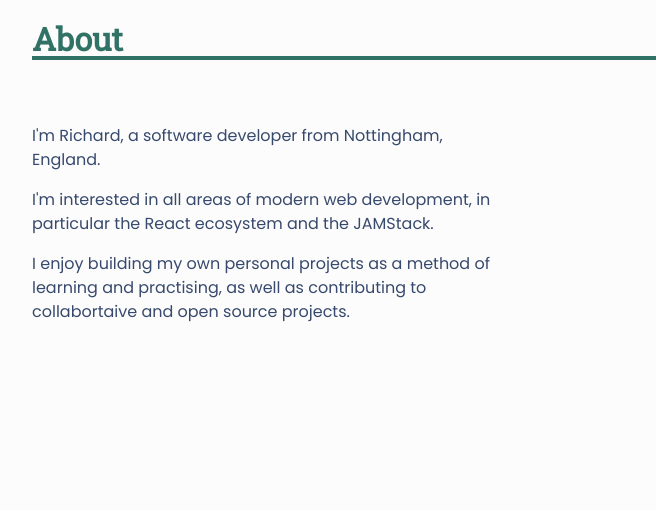
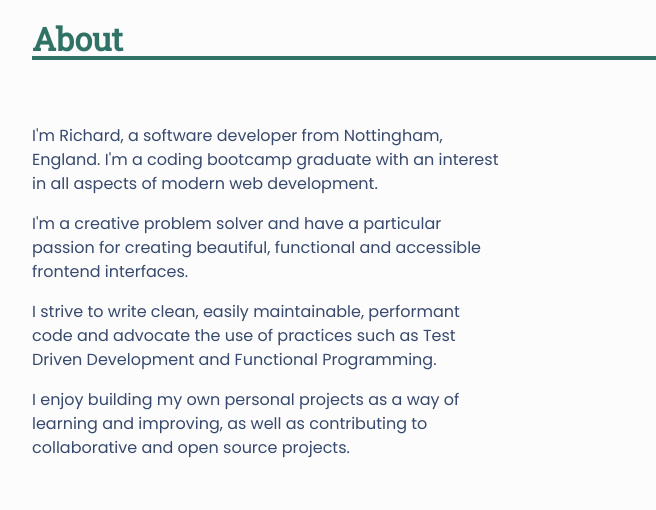
Before and after one commit to RichardBacon/personal-website, a Gatsby site: page / in a window 1280 px wide. Shown: the part 960-1470 px from the top of the page, 118-774 px from the left. Built offline with nearby package versions, Linux system fonts and the light colour scheme; Gatsby itself is replaced by a stand-in of ours.

Commit message:
Update wording in about section

```diff
--- a/src/components/about.js
+++ b/src/components/about.js
@@ -21,16 +21,23 @@ const About = ({ id }) => {
       <div className={styles.text}>
         <div className={styles.bio}>
           <p className={styles.paragraph}>
-            I'm Richard, a software developer from Nottingham, England.
+            I'm Richard, a software developer from Nottingham, England. I'm a
+            coding bootcamp graduate with an interest in all aspects of modern
+            web development.
           </p>
           <p className={styles.paragraph}>
-            I'm interested in all areas of modern web development, in particular
-            the React ecosystem and the JAMStack.
+            I'm a creative problem solver and have a particular passion for
+            creating beautiful, functional and accessible frontend interfaces.
           </p>
           <p className={styles.paragraph}>
-            I enjoy building my own personal projects as a method of learning
-            and practising, as well as contributing to collabortaive and open
-            source projects.
+            I strive to write clean, easily maintainable, performant code and
+            advocate the use of practices such as Test Driven Development and
+            Functional Programming.
+          </p>
+          <p className={styles.paragraph}>
+            I enjoy building my own personal projects as a way of learning and
+            improving, as well as contributing to collaborative and open source
+            projects.
           </p>
         </div>
       </div>
```
